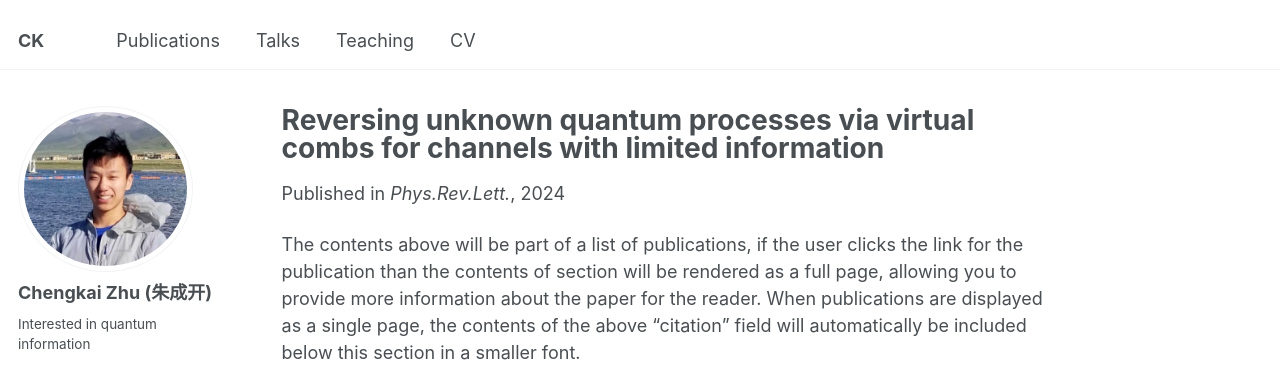
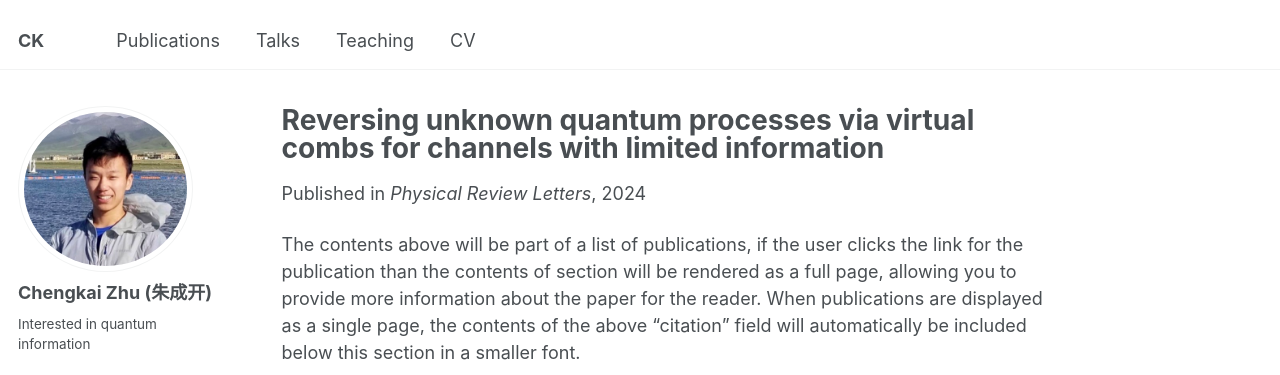
Before and after one commit to Chengkai-Zhu/Chengkai-Zhu.github.io, a Jekyll site: the page built from _publications/2009-10-01-paper-title-number-1.md, in a window 1280 px wide and 1093 px high. Shown: the top 375 px of the window. Built offline with Jekyll 4.4.1, drawn with Linux system fonts in a browser that asks for light colours; some web fonts are replaced.

Commit message:
Update 2009-10-01-paper-title-number-1.md

```diff
--- a/_publications/2009-10-01-paper-title-number-1.md
+++ b/_publications/2009-10-01-paper-title-number-1.md
@@ -5,7 +5,7 @@ category: manuscripts
 permalink: /publication/2009-10-01-paper-title-number-1
 excerpt: 'This paper is about manipulating quantum operations via the virtual comb framework.'
 date: 2024-07-19
-venue: 'Phys.Rev.Lett.'
+venue: 'Physical Review Letters'
 slidesurl: 'http://academicpages.github.io/files/slides1.pdf'
 paperurl: 'https://journals.aps.org/prl/abstract/10.1103/PhysRevLett.133.030801'
 ---
```
